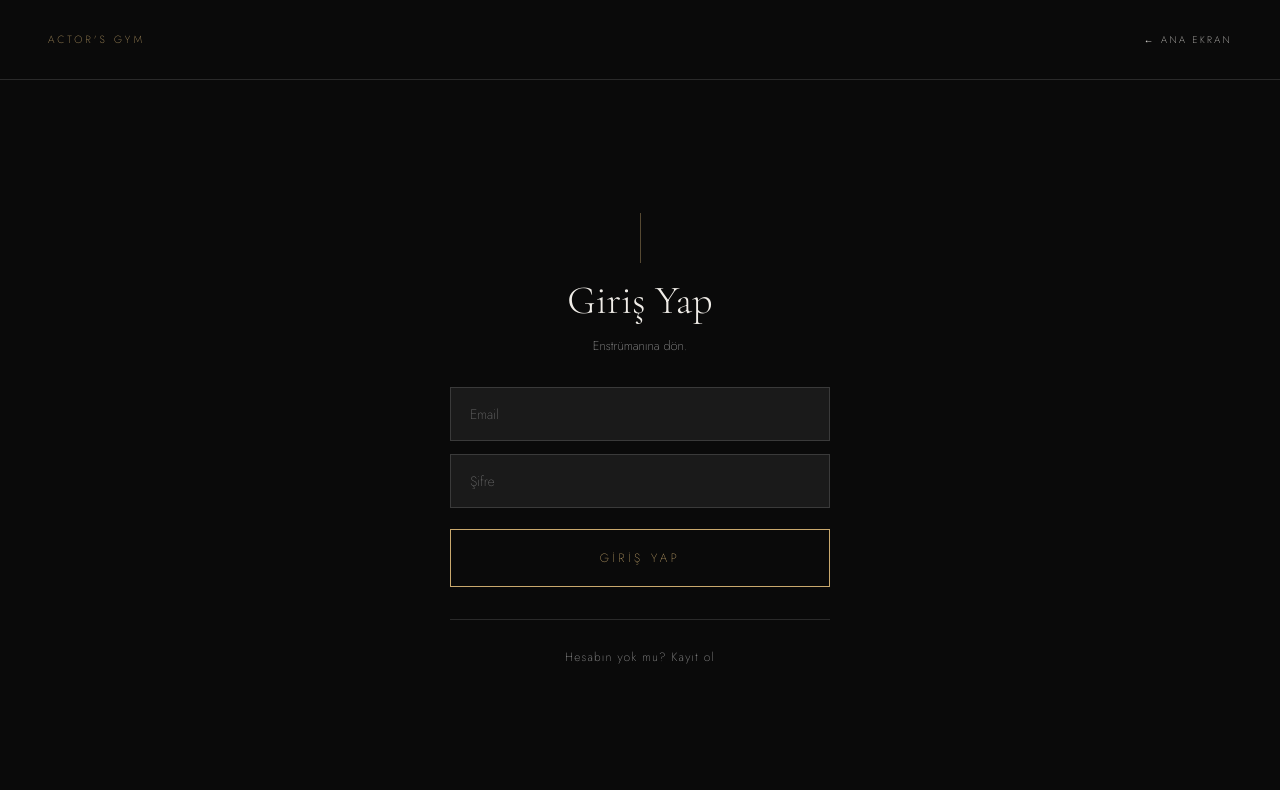
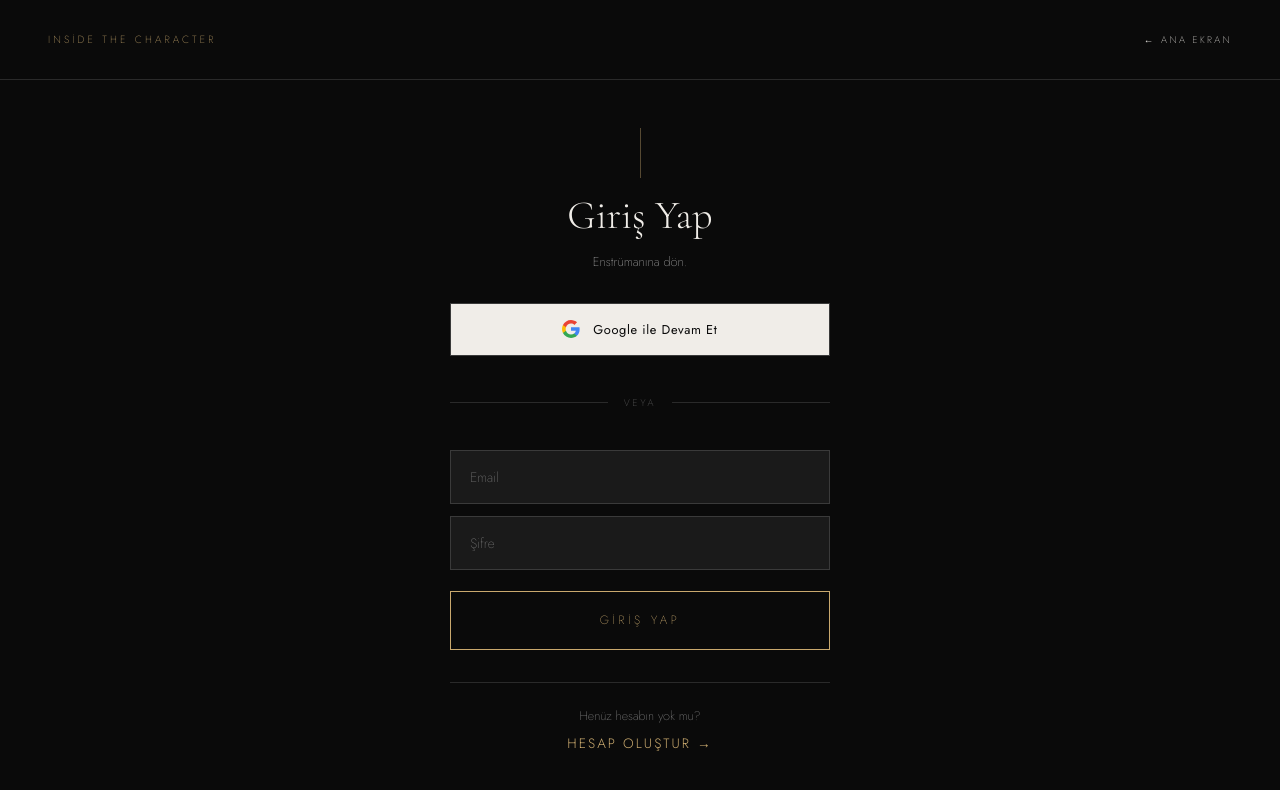
Before and after one commit to beytiengin/itc-app, a Next.js app: page /giris in a window 1280 px wide. Shown: the top 790 px of the page. Built offline with nearby package versions, Linux system fonts and the light colour scheme; no server answers.

Commit message:
A4 Auth gating: middleware koruma, Google ile giris, kayit linki belirginlestirme, Supabase SSR client

```diff
--- a/app/giris/page.js
+++ b/app/giris/page.js
@@ -1,9 +1,13 @@
 'use client';
 
-import { useState } from 'react';
+import { useState, Suspense } from 'react';
+import { useSearchParams } from 'next/navigation';
 import { supabase } from '../lib/supabase';
 
-export default function Giris() {
+function GirisIcerik() {
+  const searchParams = useSearchParams();
+  const geri = searchParams.get('geri') || '/';
+
   const [mod, setMod] = useState('giris');
   const [email, setEmail] = useState('');
   const [sifre, setSifre] = useState('');
@@ -36,9 +40,24 @@ export default function Giris() {
     if (error) {
       setHata('Email veya şifre hatalı.');
     } else {
-      window.location.href = '/';
+      window.location.href = geri;
     }
     setYukleniyor(false);
+  }
+
+  async function googleIleGiris() {
+    setYukleniyor(true);
+    setHata('');
+    const { error } = await supabase.auth.signInWithOAuth({
+      provider: 'google',
+      options: {
+        redirectTo: `${window.location.origin}${geri}`,
+      },
+    });
+    if (error) {
+      setHata('Google ile giriş başarısız: ' + error.message);
+      setYukleniyor(false);
+    }
   }
 
   const inputStil = {
@@ -58,9 +77,9 @@ export default function Giris() {
   return (
     <main style={{ minHeight: '100vh', backgroundColor: '#0a0a0a', color: '#f0ede8', display: 'flex', flexDirection: 'column' }}>
       <header style={{ display: 'flex', justifyContent: 'space-between', alignItems: 'center', padding: '2rem 3rem', borderBottom: '1px solid #2a2a2a' }}>
-        <span style={{ fontFamily: 'Jost, sans-serif', fontWeight: 200, fontSize: '0.65rem', letterSpacing: '0.3em', color: '#c9a96e', textTransform: 'uppercase' }}>
-          Actor's Gym
-        </span>
+        <a href="/" style={{ fontFamily: 'Jost, sans-serif', fontWeight: 200, fontSize: '0.65rem', letterSpacing: '0.3em', color: '#c9a96e', textTransform: 'uppercase', textDecoration: 'none' }}>
+          Inside The Character
+        </a>
         <a href="/" style={{ fontFamily: 'Jost, sans-serif', fontWeight: 200, fontSize: '0.6rem', letterSpacing: '0.25em', color: '#f0ede8', textTransform: 'uppercase', textDecoration: 'none', transition: 'color 0.3s ease' }}
           onMouseEnter={e => e.currentTarget.style.color = '#c9a96e'}
           onMouseLeave={e => e.currentTarget.style.color = '#f0ede8'}
@@ -76,10 +95,10 @@ export default function Giris() {
           <div style={{ textAlign: 'center', display: 'flex', flexDirection: 'column', gap: '0.8rem' }}>
             <div style={{ width: '1px', height: '50px', backgroundColor: '#c9a96e', opacity: 0.4, margin: '0 auto' }} />
             <h1 style={{ fontFamily: 'Cormorant Garamond, serif', fontWeight: 300, fontSize: '2.5rem', color: '#f0ede8', margin: 0 }}>
-              {mod === 'giris' ? 'Giriş Yap' : 'Kayıt Ol'}
+              {mod === 'giris' ? 'Giriş Yap' : 'Hesap Oluştur'}
             </h1>
             <p style={{ fontFamily: 'Jost, sans-serif', fontWeight: 200, fontSize: '0.8rem', color: '#aaa', margin: 0 }}>
-              {mod === 'giris' ? 'Enstrümanına dön.' : "Actor's Gym'e katıl."}
+              {mod === 'giris' ? 'Enstrümanına dön.' : "Inside The Character'a katıl."}
             </p>
           </div>
 
@@ -88,6 +107,48 @@ export default function Giris() {
               <p style={{ fontFamily: 'Jost, sans-serif', fontWeight: 200, fontSize: '0.82rem', color: '#6a9b6a', lineHeight: 1.8, margin: 0 }}>{mesaj}</p>
             </div>
           ) : (
+            <>
+              {/* GOOGLE BUTONU */}
+              <button
+                onClick={googleIleGiris}
+                disabled={yukleniyor}
+                style={{
+                  display: 'flex',
+                  alignItems: 'center',
+                  justifyContent: 'center',
+                  gap: '0.8rem',
+                  padding: '1rem',
+                  border: '1px solid #3a3a3a',
+                  backgroundColor: '#f0ede8',
+                  color: '#0a0a0a',
+                  fontFamily: 'Jost, sans-serif',
+                  fontWeight: 400,
+                  fontSize: '0.8rem',
+                  letterSpacing: '0.05em',
+                  cursor: yukleniyor ? 'not-allowed' : 'pointer',
+                  opacity: yukleniyor ? 0.5 : 1,
+                  transition: 'all 0.3s ease',
+                }}
+                onMouseEnter={e => { if (!yukleniyor) e.currentTarget.style.backgroundColor = '#fff'; }}
+                onMouseLeave={e => { e.currentTarget.style.backgroundColor = '#f0ede8'; }}
+              >
+                <svg width="18" height="18" viewBox="0 0 18 18" xmlns="http://www.w3.org/2000/svg">
+                  <path d="M17.64 9.2c0-.637-.057-1.251-.164-1.84H9v3.481h4.844c-.209 1.125-.843 2.078-1.796 2.717v2.258h2.908c1.702-1.567 2.684-3.874 2.684-6.615z" fill="#4285F4"/>
+                  <path d="M9 18c2.43 0 4.467-.806 5.956-2.18l-2.908-2.259c-.806.54-1.837.86-3.048.86-2.344 0-4.328-1.584-5.036-3.711H.957v2.332C2.438 15.983 5.482 18 9 18z" fill="#34A853"/>
+                  <path d="M3.964 10.71c-.18-.54-.282-1.117-.282-1.71s.102-1.17.282-1.71V4.958H.957C.347 6.173 0 7.547 0 9s.348 2.827.957 4.042l3.007-2.332z" fill="#FBBC05"/>
+                  <path d="M9 3.58c1.321 0 2.508.454 3.44 1.345l2.582-2.58C13.463.891 11.426 0 9 0 5.482 0 2.438 2.017.957 4.958L3.964 7.29C4.672 5.163 6.656 3.58 9 3.58z" fill="#EA4335"/>
+                </svg>
+                {yukleniyor ? 'Bekle...' : 'Google ile Devam Et'}
+              </button>
+
+              {/* AYIRICI */}
+              <div style={{ display: 'flex', alignItems: 'center', gap: '1rem', margin: '0.5rem 0' }}>
+                <div style={{ flex: 1, height: '1px', backgroundColor: '#2a2a2a' }} />
+                <span style={{ fontFamily: 'Jost, sans-serif', fontWeight: 200, fontSize: '0.6rem', letterSpacing: '0.3em', color: '#666', textTransform: 'uppercase' }}>veya</span>
+                <div style={{ flex: 1, height: '1px', backgroundColor: '#2a2a2a' }} />
+              </div>
+
+              {/* EMAIL FORM */}
               <div style={{ display: 'flex', flexDirection: 'column', gap: '0.8rem' }}>
 
                 {mod === 'kayit' && (
@@ -127,21 +188,44 @@ export default function Giris() {
                   onMouseEnter={e => { if (!yukleniyor) { e.currentTarget.style.backgroundColor = '#c9a96e'; e.currentTarget.style.color = '#0a0a0a'; }}}
                   onMouseLeave={e => { e.currentTarget.style.backgroundColor = 'transparent'; e.currentTarget.style.color = '#c9a96e'; }}
                 >
-                {yukleniyor ? 'Bekle...' : mod === 'giris' ? 'Giriş Yap' : 'Kayıt Ol'}
+                  {yukleniyor ? 'Bekle...' : mod === 'giris' ? 'Giriş Yap' : 'Hesap Oluştur'}
                 </button>
 
               </div>
+            </>
           )}
 
-          <div style={{ textAlign: 'center', borderTop: '1px solid #2a2a2a', paddingTop: '1.5rem' }}>
+          {/* MOD DEĞİŞİM — belirginleştirilmiş */}
+          <div style={{ textAlign: 'center', borderTop: '1px solid #2a2a2a', paddingTop: '1.5rem', display: 'flex', flexDirection: 'column', gap: '0.5rem' }}>
+            {mod === 'giris' ? (
+              <>
+                <p style={{ fontFamily: 'Jost, sans-serif', fontWeight: 200, fontSize: '0.78rem', color: '#888', margin: 0 }}>
+                  Henüz hesabın yok mu?
+                </p>
                 <button
-              onClick={() => { setMod(mod === 'giris' ? 'kayit' : 'giris'); setHata(''); setMesaj(''); }}
-              style={{ background: 'none', border: 'none', color: '#aaa', fontFamily: 'Jost, sans-serif', fontWeight: 200, fontSize: '0.75rem', letterSpacing: '0.1em', cursor: 'pointer', transition: 'color 0.3s ease' }}
-              onMouseEnter={e => e.currentTarget.style.color = '#f0ede8'}
-              onMouseLeave={e => e.currentTarget.style.color = '#aaa'}
+                  onClick={() => { setMod('kayit'); setHata(''); setMesaj(''); }}
+                  style={{ background: 'none', border: 'none', color: '#c9a96e', fontFamily: 'Jost, sans-serif', fontWeight: 300, fontSize: '0.85rem', letterSpacing: '0.15em', cursor: 'pointer', textTransform: 'uppercase', transition: 'color 0.3s ease' }}
+                  onMouseEnter={e => e.currentTarget.style.color = '#d9b97e'}
+                  onMouseLeave={e => e.currentTarget.style.color = '#c9a96e'}
                 >
-              {mod === 'giris' ? 'Hesabın yok mu? Kayıt ol' : 'Zaten hesabın var mı? Giriş yap'}
+                  Hesap Oluştur →
                 </button>
+              </>
+            ) : (
+              <>
+                <p style={{ fontFamily: 'Jost, sans-serif', fontWeight: 200, fontSize: '0.78rem', color: '#888', margin: 0 }}>
+                  Zaten hesabın var mı?
+                </p>
+                <button
+                  onClick={() => { setMod('giris'); setHata(''); setMesaj(''); }}
+                  style={{ background: 'none', border: 'none', color: '#c9a96e', fontFamily: 'Jost, sans-serif', fontWeight: 300, fontSize: '0.85rem', letterSpacing: '0.15em', cursor: 'pointer', textTransform: 'uppercase', transition: 'color 0.3s ease' }}
+                  onMouseEnter={e => e.currentTarget.style.color = '#d9b97e'}
+                  onMouseLeave={e => e.currentTarget.style.color = '#c9a96e'}
+                >
+                  ← Giriş Yap
+                </button>
+              </>
+            )}
           </div>
 
         </div>
@@ -149,3 +233,11 @@ export default function Giris() {
     </main>
   );
 }
+
+export default function Giris() {
+  return (
+    <Suspense fallback={<main style={{ minHeight: '100vh', backgroundColor: '#0a0a0a' }} />}>
+      <GirisIcerik />
+    </Suspense>
+  );
+}
--- a/app/lib/supabase.js
+++ b/app/lib/supabase.js
@@ -1,6 +1,10 @@
-import { createClient } from '@supabase/supabase-js';
+// app/lib/supabase.js
+// ITC Actor's Gym — Supabase tarayıcı istemcisi
+// Cookie tabanlı olduğu için middleware ile uyumlu çalışır.
+
+import { createBrowserClient } from '@supabase/ssr';
 
 const supabaseUrl = process.env.NEXT_PUBLIC_SUPABASE_URL;
 const supabaseAnonKey = process.env.NEXT_PUBLIC_SUPABASE_ANON_KEY;
 
-export const supabase = createClient(supabaseUrl, supabaseAnonKey);
+export const supabase = createBrowserClient(supabaseUrl, supabaseAnonKey);
--- a/package.json
+++ b/package.json
@@ -10,6 +10,7 @@
     "format": "biome format --write"
   },
   "dependencies": {
+    "@supabase/ssr": "^0.10.2",
     "@supabase/supabase-js": "^2.104.1",
     "next": "16.2.4",
     "react": "19.2.4",
```
Also changed, not shown: middleware.ts (added, +83 -0 lines), 1 other file (tests, documents, lock files or other folders). Lines whose indentation alone changed are shown as unchanged.
